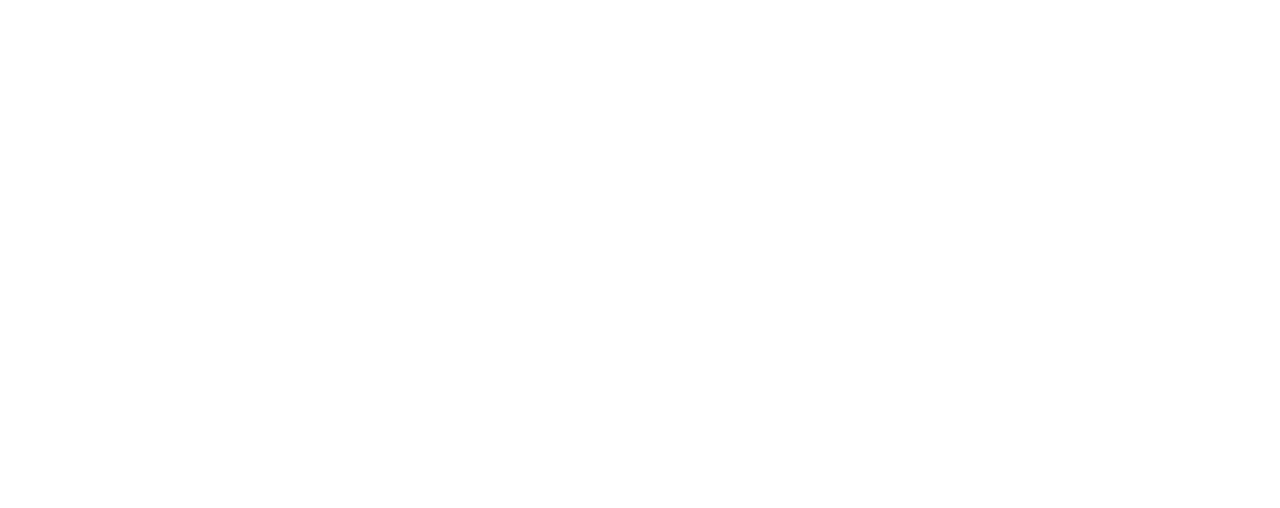
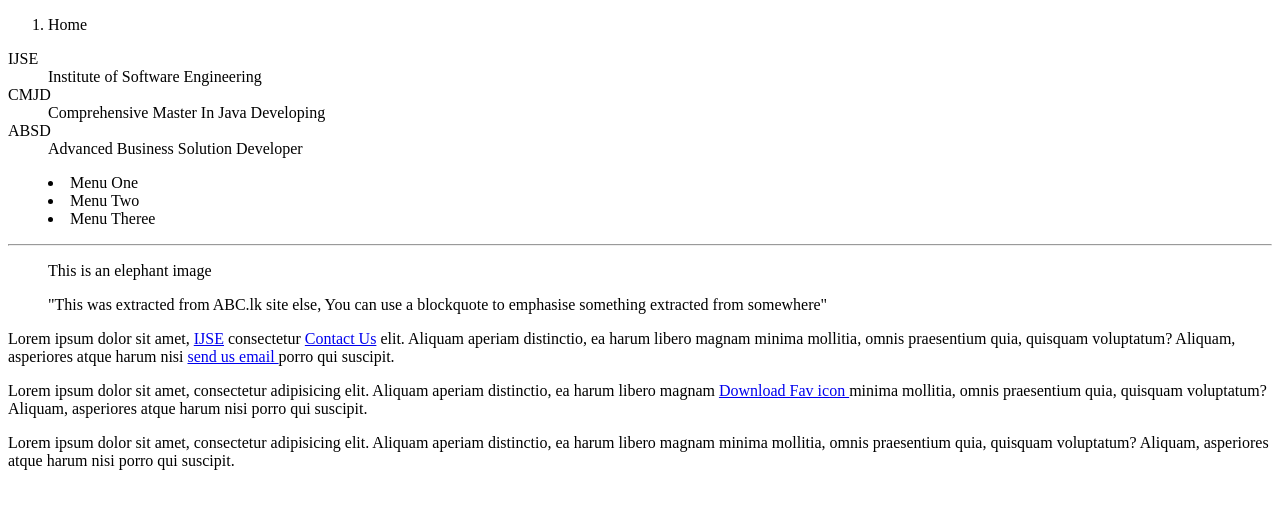
Before and after one commit to Sithumameesha/HTML, a plain HTML site: page index.html in a window 1280 px wide. Drawn offline with Linux system fonts and the light colour scheme.

Commit message:
<a></a> tag

```diff
--- a/index.html
+++ b/index.html
@@ -1,31 +1,93 @@
 <!DOCTYPE html>
-<html lang="en">
+<html lang="eng">
 <head>
-  <title>HiperText Markup Language</title>
+    <meta charset="UTF-8">
+    <title>HyperText Markup Language</title>
+    <link rel="icon" href="favicon.png">
     <base href="localhost">
-  <meta charset="UTF-8">
-  <meta name="theme-color" content="red">
-  <meta name="viewport" content="width=device initial-scale =1 maximum-scale = 2 minimum-scale 2 user-scalable = no">
-
+    <meta name="keywords" content="IJSE, GDSE, Internet Technologies, GDSE 59, GDSE 60, HTML">
+    <meta name="description" content="This is a demonstration for GDSE students for learning HTML">
+    <meta name="author" content="Institute of Software Engineering">
+    <meta name="owner" content="IJSE">
+    <meta name="viewport" content="width=device-width initial-scale=1 maximum-scale=1 minimum-scale=1 user-scalable=no">
+    <meta name="theme-color" content="green">
 </head>
 <body>
+
 <header>
     <nav>
+        <ol>
+            <li>Home</li>
+
+        </ol>
+
     </nav>
 </header>
+
 <main>
-  <section></section>
-  <section>
     <aside>
         <nav>
+
+            <dl>
+                <dt>IJSE</dt>
+                <dd>Institute of Software Engineering</dd>
+
+                <dt>CMJD</dt>
+                <dd>Comprehensive Master In Java Developing</dd>
+
+                <dt>ABSD</dt>
+                <dd>Advanced Business Solution Developer</dd>
+            </dl>
+
+            <!--Alternative to UL-->
+            <menu>
+                <li>Menu One</li>
+                <li>Menu Two</li>
+                <li>Menu Theree</li>
+            </menu>
+
         </nav>
+        <section></section>
     </aside>
-    <article></article>
+    <section>
+        <section>
+            <div></div><!--flow container-->
+            <hr>
+            <div></div><!--flow container-->
+        </section>
+        <article>
+            <figure>
+                <!--image or what ever you want (Self-contained content)-->
+                <figcaption>This is an elephant image</figcaption>
+            </figure>
+
+        </article>
+        <article>
+            <!--Text Content-->
+            <blockquote cite="http://abc.lk">
+                "This was extracted from ABC.lk site else, You can use a blockquote to emphasise something extracted
+                from somewhere"
+            </blockquote>
+
+
+            <p>Lorem ipsum dolor sit amet, <a href="http://ijse.lk" target="_blank">IJSE</a> consectetur <a href="tel:+94714903328">Contact Us</a> elit. Aliquam aperiam distinctio, ea harum libero
+                magnam minima mollitia, omnis praesentium quia, quisquam voluptatum? Aliquam, asperiores atque harum
+                nisi <a href="mailto:sithumameesha76@gmail.com"> send us email
+                </a> porro qui suscipit.</p>
+            <p>Lorem ipsum dolor sit amet, consectetur adipisicing elit. Aliquam aperiam distinctio, ea harum libero
+                magnam <a href="fav.icon.png" download="">Download Fav icon </a> minima mollitia, omnis praesentium quia, quisquam voluptatum? Aliquam, asperiores atque harum
+                nisi porro qui suscipit.</p>
+            <p>Lorem ipsum dolor sit amet, consectetur adipisicing elit. Aliquam aperiam distinctio, ea harum libero
+                magnam minima mollitia, omnis praesentium quia, quisquam voluptatum? Aliquam, asperiores atque harum
+                nisi porro qui suscipit.</p>
+        </article>
     </section>
 </main>
+
 <footer>
+    <address></address>
+    <address></address>
     <address></address>
 </footer>
 </body>
-
 </html>
```
Lines whose indentation alone changed are shown as unchanged.
